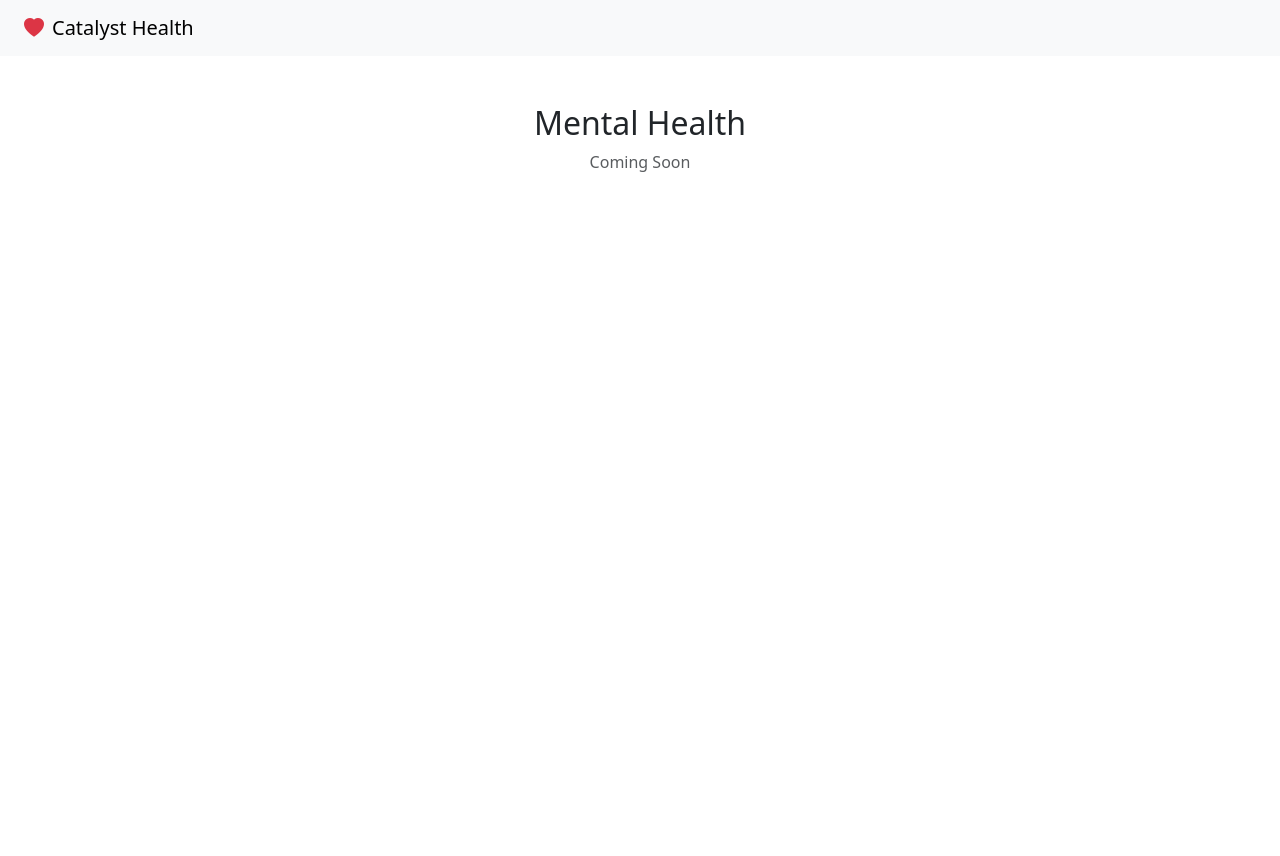
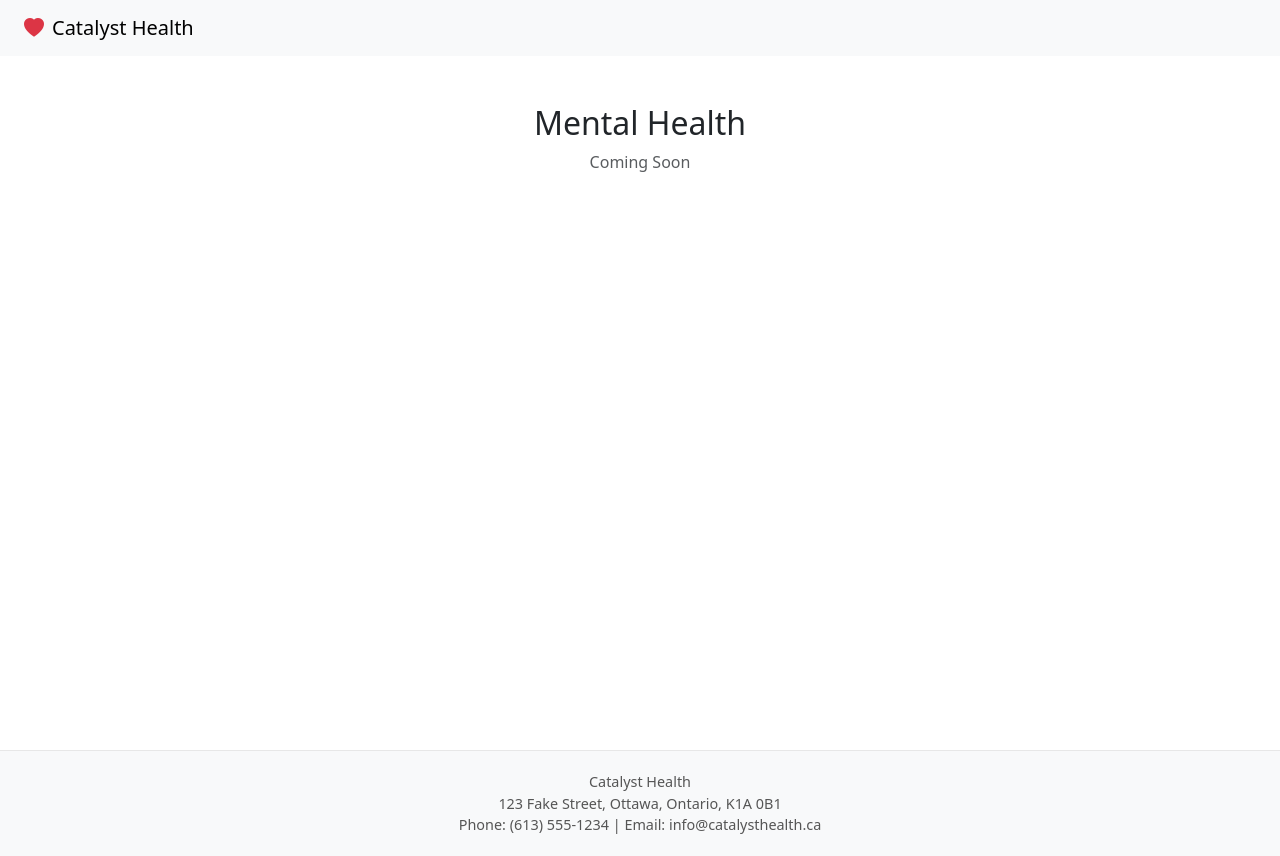
Before and after one commit to sonja-jovic/doctors-site.github.io, a React (Create React App) app: page /doctors-site.github.io/mental-health in a window 1280 px wide. Before the commit the page ends 800 px from the top, so only its background shows below. Built offline with nearby package versions, Linux system fonts and the light colour scheme.

Commit message:
added footer + other small changes

```diff
--- a/src/App.js
+++ b/src/App.js
@@ -17,6 +17,29 @@ import Pediatrics from "./pages/Pediatrics";
 import Parking from "./pages/Parking";
 import FAQs from "./pages/FAQs";
 import BookAppointment from "./pages/BookAppointment";  // <-- Import here
+
+// Footer component
+function Footer() {
+  return (
+    <footer
+      style={{
+        backgroundColor: "#f8f9fa",
+        padding: "20px 0",
+        marginTop: "auto",
+        borderTop: "1px solid #e7e7e7",
+        textAlign: "center",
+        fontSize: "0.9rem",
+        color: "#555"
+      }}
+    >
+      <Container>
+        <div>Catalyst Health</div>
+        <div>123 Fake Street, Ottawa, Ontario, K1A 0B1</div>
+        <div>Phone: (613) 555-1234 | Email: info@catalysthealth.ca</div>
+      </Container>
+    </footer>
+  );
+}
 
 // Home page component
 function Home() {
@@ -90,6 +113,8 @@ function App() {
         </Navbar.Brand>
       </Navbar>
 
+      <div style={{ display: "flex", flexDirection: "column", minHeight: "100vh" }}>
+        <div style={{ flex: 1 }}>
           <Routes>
             <Route path="/" element={<Home />} />
             <Route path="/mental-health" element={<MentalHealth />} />
@@ -98,8 +123,11 @@ function App() {
             <Route path="/pediatrics" element={<Pediatrics />} />
             <Route path="/parking" element={<Parking />} />
             <Route path="/faqs" element={<FAQs />} />
-        <Route path="/book-appointment" element={<BookAppointment />} /> {/* New route */}
+            <Route path="/book-appointment" element={<BookAppointment />} />
           </Routes>
+        </div>
+        <Footer />
+      </div>
     </>
   );
 }
```
Lines whose indentation alone changed are shown as unchanged.
